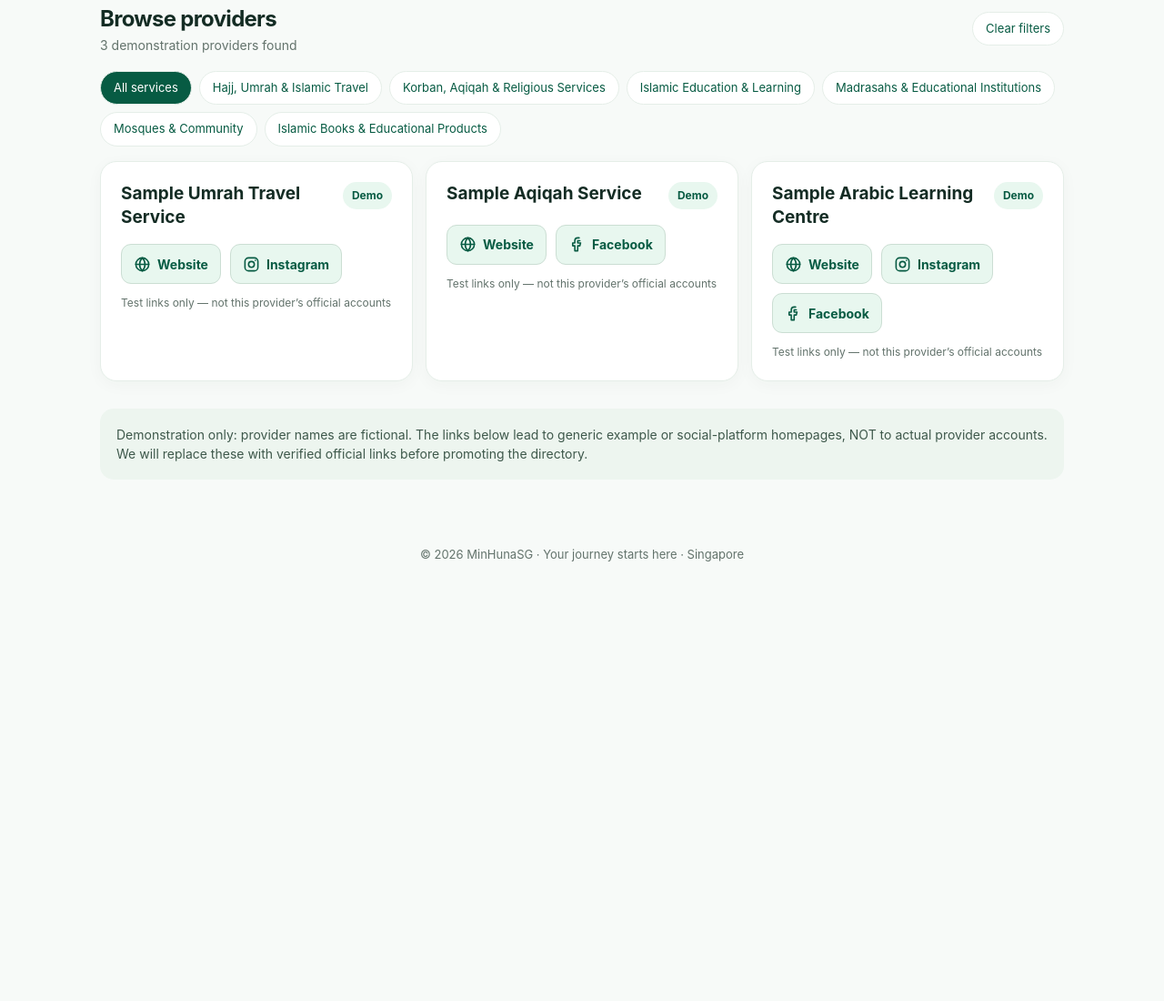
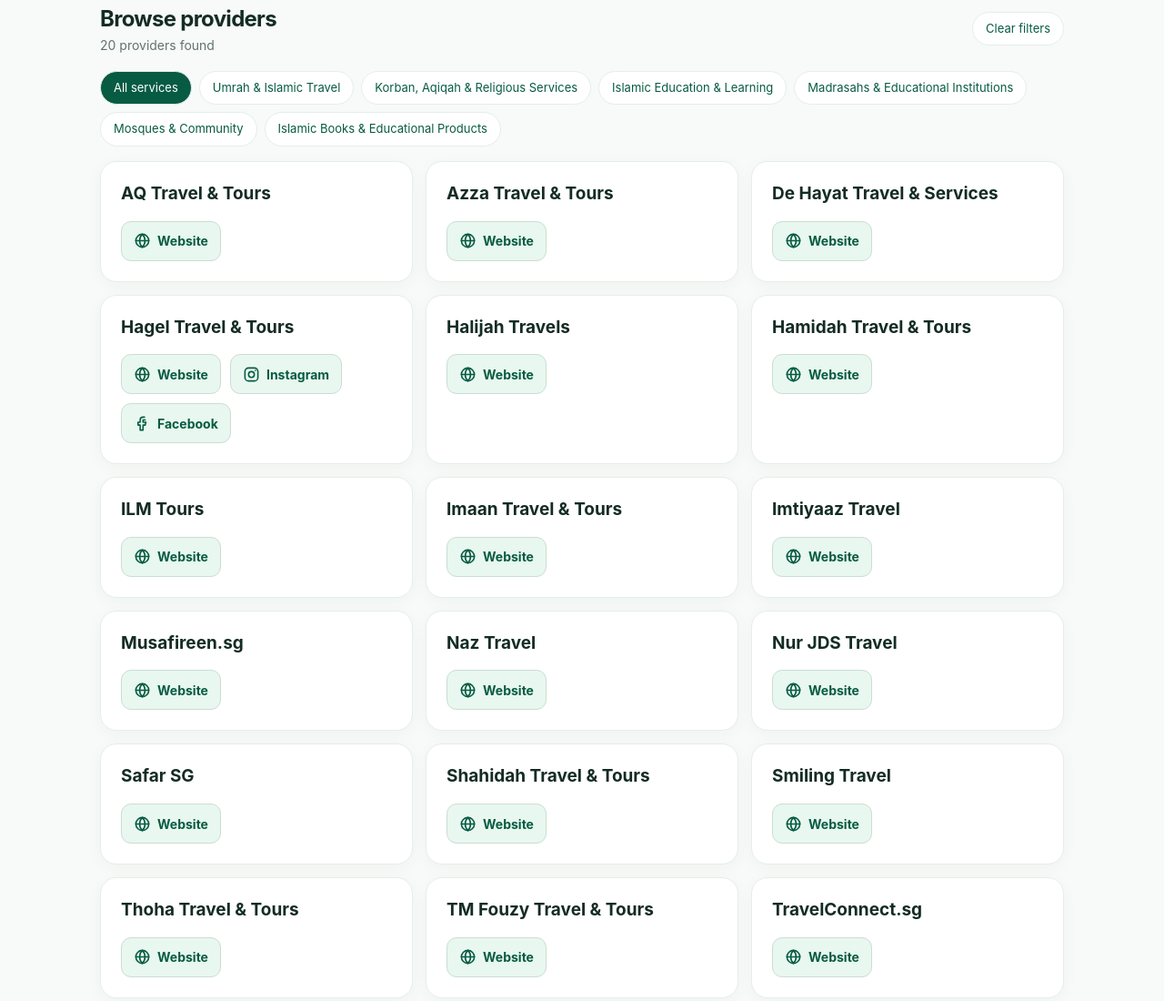
Before and after one commit to abdulwahidbmh-lgtm/kulluhunasg, a plain HTML site: page index.html in a window 1280 px wide. Shown: the part 968-2068 px from the top of the page at 91% size. Before the commit the page ends 1618 px from the top, so only its background shows below. Drawn offline with Linux system fonts and the light colour scheme.

Commit message:
Update index.html
Publish 20 Umrah & Islamic Travel providers.

```diff
--- a/index.html
+++ b/index.html
@@ -12,24 +12,160 @@
 <body>
 <header><div class="top"><div class="brand">MinHunaSG<small lang="ar">من هنا</small></div><button class="navbtn" onclick="document.getElementById('categories').scrollIntoView()">Explore ☰</button></div></header>
 <section class="hero"><div class="wrap"><div class="eyebrow">Singapore Islamic services directory</div><h1>Find Islamic services in Singapore.</h1><p>One place to discover Islamic travel, religious services, education, mosques and learning resources.</p><form class="searchbox" id="searchForm"><input id="search" type="search" placeholder="Search provider names or categories…" aria-label="Search providers and categories"><button type="submit">Search</button></form></div></section>
-<main><section id="categories"><div class="heading"><h2>Explore categories</h2></div><div class="categories" id="categoryGrid"></div></section><section id="results"><div class="heading"><div><h2>Browse providers</h2><div class="subtle" id="count" aria-live="polite"></div></div><button class="chip" id="clear" type="button">Clear filters</button></div><div class="tools" id="filters"></div><div class="listings" id="listings"></div><div class="note">Demonstration only: provider names are fictional. The links below lead to generic example or social-platform homepages, NOT to actual provider accounts. We will replace these with verified official links before promoting the directory.</div></section></main>
+<main><section id="categories"><div class="heading"><h2>Explore categories</h2></div><div class="categories" id="categoryGrid"></div></section><section id="results"><div class="heading"><div><h2>Browse providers</h2><div class="subtle" id="count" aria-live="polite"></div></div><button class="chip" id="clear" type="button">Clear filters</button></div><div class="tools" id="filters"></div><div class="listings" id="listings"></div><div class="note">MinHunaSG is an independent directory. Listings are provided for discovery only and do not constitute endorsement. Please verify providers’ credentials, current licensing, services and terms directly before booking or paying. MinHunaSG does not arrange bookings or collect payments.</div></section></main>
 <footer>© <span id="year"></span> MinHunaSG · Your journey starts here · Singapore</footer>
 <nav class="bottom" aria-label="Mobile navigation"><button onclick="window.scrollTo({top:0,behavior:'smooth'})"><b>⌂</b>Home</button><button onclick="document.getElementById('categories').scrollIntoView()"><b>▦</b>Categories</button><button onclick="document.getElementById('search').focus();window.scrollTo({top:0,behavior:'smooth'})"><b>⌕</b>Search</button></nav>
 <script>
 const categories=[
-{label:'Hajj, Umrah & Islamic Travel',icon:'✈'},
+{label:'Umrah & Islamic Travel',icon:'✈'},
 {label:'Korban, Aqiqah & Religious Services',icon:'♧'},
 {label:'Islamic Education & Learning',icon:'▤'},
 {label:'Madrasahs & Educational Institutions',icon:'🎓'},
 {label:'Mosques & Community',icon:'☪'},
 {label:'Islamic Books & Educational Products',icon:'▥'}
 ];
-// Example URLs below are for interface testing only, NOT provider accounts.
-// Leave a link empty if a real provider has no verified account on that platform.
+// Provider links are maintained in the providers array. Verify before publishing or changing.
 const providers=[
-{name:'Sample Umrah Travel Service',category:categories[0].label,website:'https://example.com',instagram:'https://www.instagram.com/',facebook:''},
-{name:'Sample Aqiqah Service',category:categories[1].label,website:'https://example.org',instagram:'',facebook:'https://www.facebook.com/'},
-{name:'Sample Arabic Learning Centre',category:categories[2].label,website:'https://example.net',instagram:'https://www.instagram.com/',facebook:'https://www.facebook.com/'}
+  {
+    "name": "AQ Travel & Tours",
+    "category": "Umrah & Islamic Travel",
+    "website": "https://aqtravel.com.sg/",
+    "instagram": "",
+    "facebook": ""
+  },
+  {
+    "name": "Azza Travel & Tours",
+    "category": "Umrah & Islamic Travel",
+    "website": "https://www.azzatravel.com/",
+    "instagram": "",
+    "facebook": ""
+  },
+  {
+    "name": "De Hayat Travel & Services",
+    "category": "Umrah & Islamic Travel",
+    "website": "https://www.dehayattravel.org/",
+    "instagram": "",
+    "facebook": ""
+  },
+  {
+    "name": "Hagel Travel & Tours",
+    "category": "Umrah & Islamic Travel",
+    "website": "https://www.hageltravel.com/",
+    "instagram": "https://www.instagram.com/hageltravel",
+    "facebook": "https://www.facebook.com/HagelTT"
+  },
+  {
+    "name": "Halijah Travels",
+    "category": "Umrah & Islamic Travel",
+    "website": "https://halijah.com.sg/",
+    "instagram": "",
+    "facebook": ""
+  },
+  {
+    "name": "Hamidah Travel & Tours",
+    "category": "Umrah & Islamic Travel",
+    "website": "https://hamidahtravel.com.sg/",
+    "instagram": "",
+    "facebook": ""
+  },
+  {
+    "name": "ILM Tours",
+    "category": "Umrah & Islamic Travel",
+    "website": "https://ilmtours.sg/",
+    "instagram": "",
+    "facebook": ""
+  },
+  {
+    "name": "Imaan Travel & Tours",
+    "category": "Umrah & Islamic Travel",
+    "website": "https://www.imaantravelandtours.com/",
+    "instagram": "",
+    "facebook": ""
+  },
+  {
+    "name": "Imtiyaaz Travel",
+    "category": "Umrah & Islamic Travel",
+    "website": "https://www.imtiyaaztravel.com/",
+    "instagram": "",
+    "facebook": ""
+  },
+  {
+    "name": "Musafireen.sg",
+    "category": "Umrah & Islamic Travel",
+    "website": "https://musafireen.sg/",
+    "instagram": "",
+    "facebook": ""
+  },
+  {
+    "name": "Naz Travel",
+    "category": "Umrah & Islamic Travel",
+    "website": "https://naztravel.com.sg/",
+    "instagram": "",
+    "facebook": ""
+  },
+  {
+    "name": "Nur JDS Travel",
+    "category": "Umrah & Islamic Travel",
+    "website": "https://nurjdstravel.com.sg/",
+    "instagram": "",
+    "facebook": ""
+  },
+  {
+    "name": "Safar SG",
+    "category": "Umrah & Islamic Travel",
+    "website": "https://www.safar.sg/",
+    "instagram": "",
+    "facebook": ""
+  },
+  {
+    "name": "Shahidah Travel & Tours",
+    "category": "Umrah & Islamic Travel",
+    "website": "https://shahidahtravel.com/",
+    "instagram": "",
+    "facebook": ""
+  },
+  {
+    "name": "Smiling Travel",
+    "category": "Umrah & Islamic Travel",
+    "website": "https://smilingtravel.com.sg/",
+    "instagram": "",
+    "facebook": ""
+  },
+  {
+    "name": "Thoha Travel & Tours",
+    "category": "Umrah & Islamic Travel",
+    "website": "https://thohatravels.com.sg/",
+    "instagram": "",
+    "facebook": ""
+  },
+  {
+    "name": "TM Fouzy Travel & Tours",
+    "category": "Umrah & Islamic Travel",
+    "website": "https://tmfouzy.sg/",
+    "instagram": "",
+    "facebook": ""
+  },
+  {
+    "name": "TravelConnect.sg",
+    "category": "Umrah & Islamic Travel",
+    "website": "https://travelconnect.sg/",
+    "instagram": "",
+    "facebook": ""
+  },
+  {
+    "name": "Hahnemann Travel & Tours",
+    "category": "Umrah & Islamic Travel",
+    "website": "https://hahnemanntravel.com.sg/",
+    "instagram": "",
+    "facebook": ""
+  },
+  {
+    "name": "Jalaluddin Travel & Services",
+    "category": "Umrah & Islamic Travel",
+    "website": "https://jalaluddintravel.com/",
+    "instagram": "",
+    "facebook": ""
+  }
 ];
 let selected='';const $=id=>document.getElementById(id);
 function renderCategories(){ $('categoryGrid').replaceChildren();categories.forEach(c=>{const b=document.createElement('button');b.className='category'+(selected===c.label?' active':'');b.setAttribute('aria-pressed',String(selected===c.label));const icon=document.createElement('span');icon.className='symbol';icon.textContent=c.icon;icon.setAttribute('aria-hidden','true');const name=document.createElement('span');name.textContent=c.label;b.append(icon,name);b.onclick=()=>{selected=selected===c.label?'':c.label;render();$('results').scrollIntoView({behavior:'smooth'})};$('categoryGrid').append(b)})}
@@ -37,7 +173,7 @@ function renderFilters(){const box=$('filters');box.replaceChildren();[{label:'A
 function renderListings(){
  const q=$('search').value.trim().toLowerCase();
  const matches=providers.filter(p=>(!selected||p.category===selected)&&[p.name,p.category].join(' ').toLowerCase().includes(q));
- $('count').textContent=`${matches.length} demonstration provider${matches.length===1?'':'s'} found`;
+ $('count').textContent=`${matches.length} provider${matches.length===1?'':'s'} found`;
  $('listings').replaceChildren();
  if(!matches.length){const e=document.createElement('div');e.className='empty';e.textContent='No matching providers yet. Try another name or category.';$('listings').append(e);return}
  const icons={website:'<svg viewBox="0 0 24 24" aria-hidden="true"><circle cx="12" cy="12" r="9"/><path d="M3 12h18M12 3c-5 5-5 13 0 18M12 3c5 5 5 13 0 18"/></svg>',instagram:'<svg viewBox="0 0 24 24" aria-hidden="true"><rect x="3" y="3" width="18" height="18" rx="5"/><circle cx="12" cy="12" r="4"/><path d="M17.5 6.5h.01"/></svg>',facebook:'<svg viewBox="0 0 24 24" aria-hidden="true"><path d="M15 3h-2a4 4 0 0 0-4 4v3H6v4h3v7h4v-7h3l1-4h-4V7h3"/></svg>'};
@@ -45,16 +181,14 @@ function renderListings(){
   const card=document.createElement('article');card.className='listing';
   const head=document.createElement('div');head.className='listinghead';
   const title=document.createElement('h3');title.textContent=p.name;
-  const tag=document.createElement('span');tag.className='tag';tag.textContent='Demo';
-  head.append(title,tag);card.append(head);
+  head.append(title);card.append(head);
   const links=document.createElement('div');links.className='links';
   for(const [key,label] of [['website','Website'],['instagram','Instagram'],['facebook','Facebook']]){
    if(!p[key])continue;
-   const a=document.createElement('a');a.className='social';a.href=p[key];a.target='_blank';a.rel='noopener noreferrer';a.setAttribute('aria-label',`${label} demo link for ${p.name}`);
+   const a=document.createElement('a');a.className='social';a.href=p[key];a.target='_blank';a.rel='noopener noreferrer';a.setAttribute('aria-label',`${label} link for ${p.name}`);
    a.innerHTML=icons[key]+'<span>'+label+'</span>';links.append(a);
   }
   card.append(links);
-  const note=document.createElement('div');note.className='linknote';note.textContent='Test links only — not this provider’s official accounts';card.append(note);
   $('listings').append(card);
  });
 }
```
